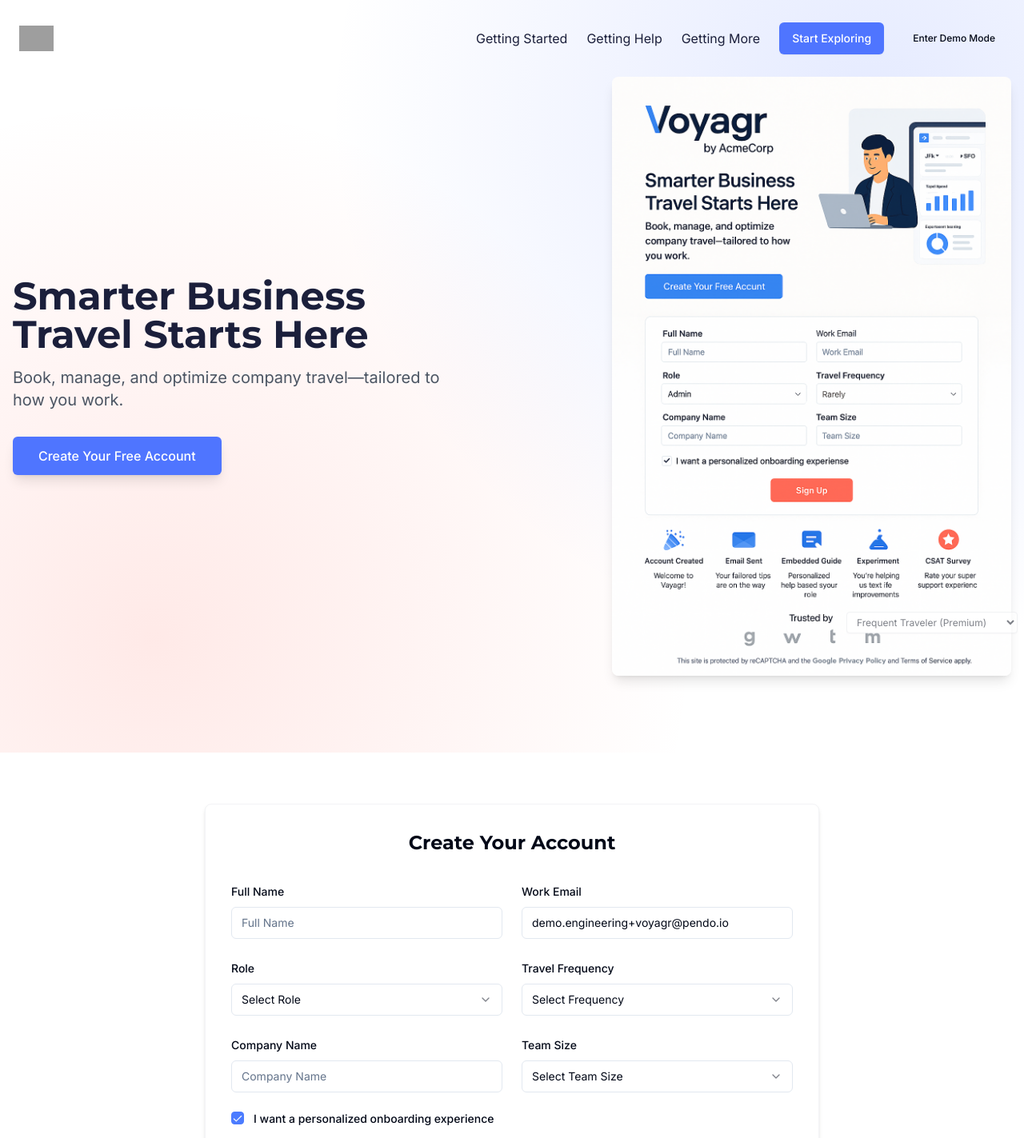
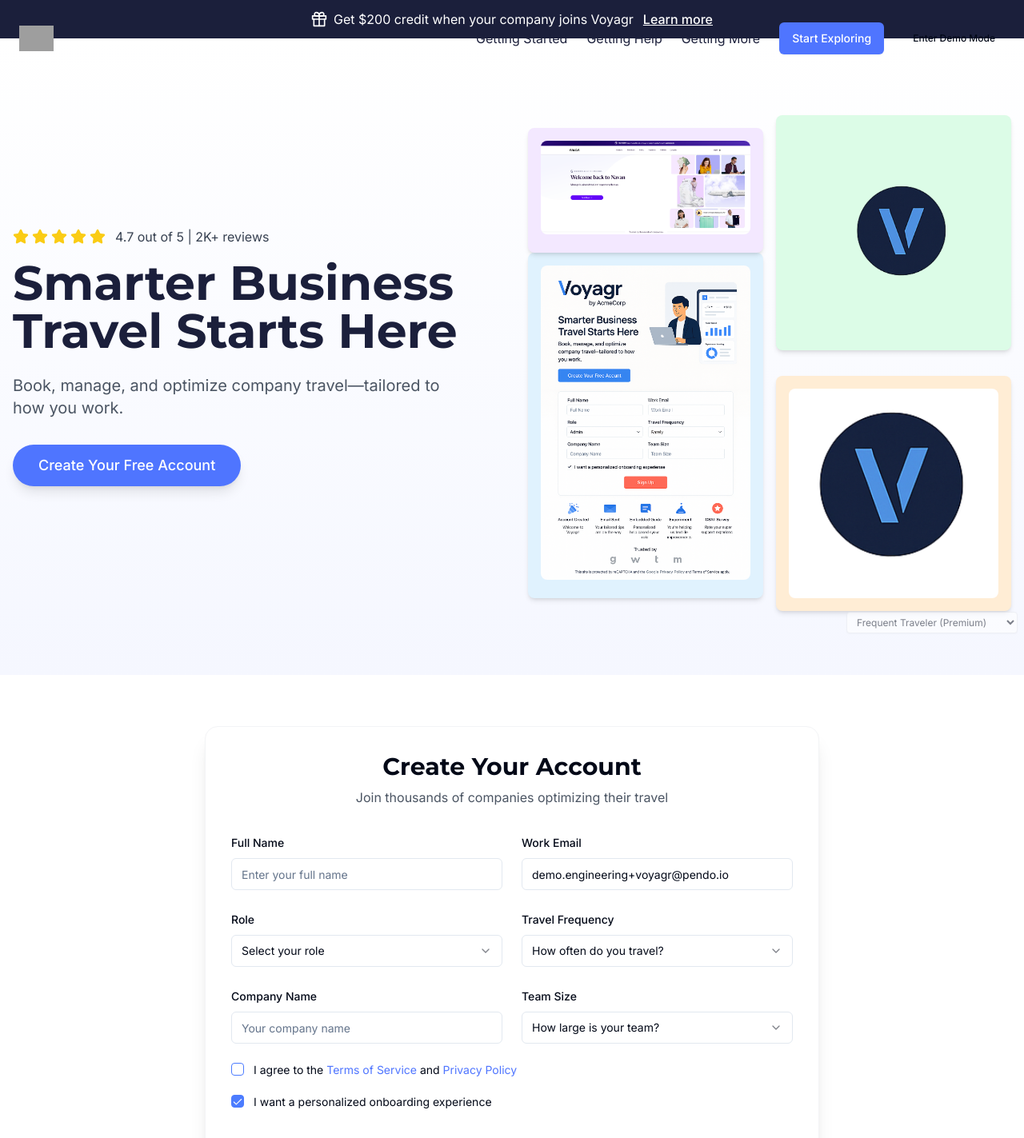
Before and after one commit to Nokamorad/acmetravel-ai-demo-hub, a React (Vite) app: page /signup in a window 1280 px wide. Shown: the top 1423 px of the page at 80% size. Built offline with nearby package versions, Linux system fonts and the light colour scheme; grey boxes are pictures that could not be loaded; a web font is replaced by a local one.

Commit message:
Refactor: Use Navan page as example
Update the code based on the Navan page example.

```diff
--- a/src/components/auth/SignUpForm.tsx
+++ b/src/components/auth/SignUpForm.tsx
@@ -22,6 +22,7 @@ import {
 } from "@/components/ui/select";
 import { Checkbox } from "@/components/ui/checkbox";
 import { useToast } from "@/hooks/use-toast";
+import { ArrowRight } from "lucide-react";
 
 const DEFAULT_EMAIL = "demo.engineering+voyagr@pendo.io";
 
@@ -33,6 +34,9 @@ const formSchema = z.object({
   company: z.string().min(2, { message: "Company must be at least 2 characters." }),
   teamSize: z.string().min(1, { message: "Please enter team size." }),
   personalized: z.boolean().optional(),
+  terms: z.boolean().refine(val => val === true, {
+    message: "You must accept the terms and conditions."
+  }),
 });
 
 type FormData = z.infer<typeof formSchema>;
@@ -54,6 +58,7 @@ const SignUpForm: React.FC<SignUpFormProps> = ({ onSignUpSuccess }) => {
       company: "",
       teamSize: "",
       personalized: true,
+      terms: false,
     },
   });
 
@@ -124,7 +129,7 @@ const SignUpForm: React.FC<SignUpFormProps> = ({ onSignUpSuccess }) => {
               <FormItem>
                 <FormLabel>Full Name</FormLabel>
                 <FormControl>
-                  <Input placeholder="Full Name" {...field} />
+                  <Input placeholder="Enter your full name" {...field} />
                 </FormControl>
                 <FormMessage />
               </FormItem>
@@ -138,7 +143,7 @@ const SignUpForm: React.FC<SignUpFormProps> = ({ onSignUpSuccess }) => {
               <FormItem>
                 <FormLabel>Work Email</FormLabel>
                 <FormControl>
-                  <Input type="email" placeholder="Work Email" {...field} />
+                  <Input type="email" placeholder="your.name@company.com" {...field} />
                 </FormControl>
                 <FormMessage />
               </FormItem>
@@ -153,8 +158,8 @@ const SignUpForm: React.FC<SignUpFormProps> = ({ onSignUpSuccess }) => {
                 <FormLabel>Role</FormLabel>
                 <Select onValueChange={field.onChange} defaultValue={field.value}>
                   <FormControl>
-                    <SelectTrigger>
-                      <SelectValue placeholder="Select Role" />
+                    <SelectTrigger className="h-10">
+                      <SelectValue placeholder="Select your role" />
                     </SelectTrigger>
                   </FormControl>
                   <SelectContent>
@@ -178,8 +183,8 @@ const SignUpForm: React.FC<SignUpFormProps> = ({ onSignUpSuccess }) => {
                 <FormLabel>Travel Frequency</FormLabel>
                 <Select onValueChange={field.onChange} defaultValue={field.value}>
                   <FormControl>
-                    <SelectTrigger>
-                      <SelectValue placeholder="Select Frequency" />
+                    <SelectTrigger className="h-10">
+                      <SelectValue placeholder="How often do you travel?" />
                     </SelectTrigger>
                   </FormControl>
                   <SelectContent>
@@ -202,7 +207,7 @@ const SignUpForm: React.FC<SignUpFormProps> = ({ onSignUpSuccess }) => {
               <FormItem>
                 <FormLabel>Company Name</FormLabel>
                 <FormControl>
-                  <Input placeholder="Company Name" {...field} />
+                  <Input placeholder="Your company name" {...field} />
                 </FormControl>
                 <FormMessage />
               </FormItem>
@@ -217,8 +222,8 @@ const SignUpForm: React.FC<SignUpFormProps> = ({ onSignUpSuccess }) => {
                 <FormLabel>Team Size</FormLabel>
                 <Select onValueChange={field.onChange} defaultValue={field.value}>
                   <FormControl>
-                    <SelectTrigger>
-                      <SelectValue placeholder="Select Team Size" />
+                    <SelectTrigger className="h-10">
+                      <SelectValue placeholder="How large is your team?" />
                     </SelectTrigger>
                   </FormControl>
                   <SelectContent>
@@ -237,6 +242,27 @@ const SignUpForm: React.FC<SignUpFormProps> = ({ onSignUpSuccess }) => {
 
         <FormField
           control={form.control}
+          name="terms"
+          render={({ field }) => (
+            <FormItem className="flex flex-row items-start space-x-3 space-y-0">
+              <FormControl>
+                <Checkbox
+                  checked={field.value}
+                  onCheckedChange={field.onChange}
+                />
+              </FormControl>
+              <div className="space-y-1 leading-none">
+                <FormLabel className="font-normal">
+                  I agree to the <a href="#" className="text-sky-blue hover:underline">Terms of Service</a> and <a href="#" className="text-sky-blue hover:underline">Privacy Policy</a>
+                </FormLabel>
+                <FormMessage />
+              </div>
+            </FormItem>
+          )}
+        />
+
+        <FormField
+          control={form.control}
           name="personalized"
           render={({ field }) => (
             <FormItem className="flex flex-row items-start space-x-3 space-y-0">
@@ -247,7 +273,7 @@ const SignUpForm: React.FC<SignUpFormProps> = ({ onSignUpSuccess }) => {
                 />
               </FormControl>
               <div className="space-y-1 leading-none">
-                <FormLabel>I want a personalized onboarding experience</FormLabel>
+                <FormLabel className="font-normal">I want a personalized onboarding experience</FormLabel>
               </div>
             </FormItem>
           )}
@@ -256,10 +282,11 @@ const SignUpForm: React.FC<SignUpFormProps> = ({ onSignUpSuccess }) => {
         <div className="flex justify-center pt-4">
           <Button
             type="submit"
-            className="w-full md:w-1/2 bg-sky-blue hover:bg-sky-blue/90 text-white py-6 rounded-md shadow-md hover:shadow-lg transition-all"
+            className="w-full md:w-auto px-8 bg-sky-blue hover:bg-sky-blue/90 text-white py-6 rounded-full shadow-md hover:shadow-lg transition-all flex items-center justify-center gap-2 text-lg font-medium"
             disabled={form.formState.isSubmitting}
           >
             {form.formState.isSubmitting ? "Creating Account..." : "Create Your Free Account"}
+            {!form.formState.isSubmitting && <ArrowRight className="h-5 w-5" />}
           </Button>
         </div>
       </form>
--- a/src/pages/SignUp.tsx
+++ b/src/pages/SignUp.tsx
@@ -4,6 +4,7 @@ import { useNavigate } from "react-router-dom";
 import Navbar from "@/components/layout/Navbar";
 import Footer from "@/components/layout/Footer";
 import SignUpForm from "@/components/auth/SignUpForm";
+import { Star } from "lucide-react";
 
 const SignUp = () => {
   const navigate = useNavigate();
@@ -15,49 +16,124 @@ const SignUp = () => {
 
   return (
     <div className="min-h-screen flex flex-col bg-white">
+      {/* Promo Banner */}
+      <div className="bg-midnight-navy text-white py-3 px-4 text-center">
+        <div className="container mx-auto flex items-center justify-center gap-2 text-sm md:text-base">
+          <span className="inline-flex items-center">
+            <svg className="w-5 h-5 mr-2" viewBox="0 0 24 24" fill="none" xmlns="http://www.w3.org/2000/svg">
+              <path d="M20 12V22H4V12" stroke="white" strokeWidth="2" strokeLinecap="round" strokeLinejoin="round"/>
+              <path d="M22 7H2V12H22V7Z" stroke="white" strokeWidth="2" strokeLinecap="round" strokeLinejoin="round"/>
+              <path d="M12 22V7" stroke="white" strokeWidth="2" strokeLinecap="round" strokeLinejoin="round"/>
+              <path d="M12 7H16.5C17.163 7 17.7989 6.73661 18.2678 6.26777C18.7366 5.79893 19 5.16304 19 4.5C19 3.83696 18.7366 3.20107 18.2678 2.73223C17.7989 2.26339 17.163 2 16.5 2C14 2 12 4 12 7Z" stroke="white" strokeWidth="2" strokeLinecap="round" strokeLinejoin="round"/>
+              <path d="M12 7H7.5C6.83696 7 6.20107 6.73661 5.73223 6.26777C5.26339 5.79893 5 5.16304 5 4.5C5 3.83696 5.26339 3.20107 5.73223 2.73223C6.20107 2.26339 6.83696 2 7.5 2C10 2 12 4 12 7Z" stroke="white" strokeWidth="2" strokeLinecap="round" strokeLinejoin="round"/>
+            </svg>
+            Get $200 credit when your company joins Voyagr
+          </span>
+          <a href="#signup-form" className="underline font-medium ml-1 hover:text-cloud-gray transition-colors">
+            Learn more
+          </a>
+        </div>
+      </div>
+
       <Navbar />
+
       <main className="flex-grow">
         {/* Hero Section */}
-        <section className="py-16 md:py-24 hero-gradient">
+        <section className="py-12 md:py-16 lg:py-24 bg-gradient-to-b from-white to-[#f5f7ff]">
           <div className="container mx-auto px-4">
-            <div className="flex flex-col md:flex-row items-center justify-between">
-              <div className="max-w-xl mb-10 md:mb-0">
-                <h1 className="font-header font-bold text-4xl md:text-5xl text-midnight-navy mb-4">
+            <div className="grid grid-cols-1 lg:grid-cols-2 gap-10 items-center">
+              <div className="max-w-xl">
+                <div className="flex items-center mb-4 gap-1">
+                  <Star className="h-5 w-5 text-yellow-400 fill-yellow-400" />
+                  <Star className="h-5 w-5 text-yellow-400 fill-yellow-400" />
+                  <Star className="h-5 w-5 text-yellow-400 fill-yellow-400" />
+                  <Star className="h-5 w-5 text-yellow-400 fill-yellow-400" />
+                  <Star className="h-5 w-5 text-yellow-400 fill-yellow-400" />
+                  <span className="text-gray-700 ml-2">4.7 out of 5 | 2K+ reviews</span>
+                </div>
+
+                <h1 className="font-header font-bold text-4xl md:text-5xl lg:text-6xl text-midnight-navy mb-6">
                   Smarter Business Travel Starts Here
                 </h1>
+
                 <p className="text-lg md:text-xl text-gray-600 mb-8">
                   Book, manage, and optimize company travel—tailored to how you work.
                 </p>
+
                 <button
                   onClick={() => document.getElementById('signup-form')?.scrollIntoView({ behavior: 'smooth' })}
-                  className="bg-sky-blue text-white py-3 px-8 rounded-md shadow-lg hover:shadow-xl transition-all font-medium"
+                  className="bg-sky-blue text-white py-3 px-8 rounded-full shadow-lg hover:shadow-xl transition-all font-medium text-lg"
                 >
                   Create Your Free Account
                 </button>
               </div>
-              <div className="w-full md:w-2/5">
-                <img
-                  src="/public/lovable-uploads/f2812308-776f-41b1-8b83-d0ead1af1f3a.png"
-                  alt="Business traveler using Voyagr"
-                  className="w-full h-auto rounded-lg shadow-lg"
-                />
+
+              <div className="hidden lg:grid grid-cols-2 gap-4">
+                <div className="grid gap-4">
+                  <div className="rounded-lg overflow-hidden shadow-md bg-purple-100 p-4 transform translate-y-4">
+                    <img
+                      src="/public/lovable-uploads/15eaa874-0e0c-4dfa-875f-648b3561e5db.png"
+                      alt="Business traveler"
+                      className="w-full h-auto rounded-lg"
+                    />
+                  </div>
+                  <div className="rounded-lg overflow-hidden shadow-md bg-sky-100 p-4">
+                    <img
+                      src="/public/lovable-uploads/f2812308-776f-41b1-8b83-d0ead1af1f3a.png"
+                      alt="Travel management"
+                      className="w-full h-auto rounded-lg"
+                    />
+                  </div>
+                </div>
+                <div className="grid gap-4">
+                  <div className="rounded-lg overflow-hidden shadow-md bg-green-100 p-4">
+                    <img
+                      src="/public/lovable-uploads/fda73ea9-637d-41ff-af9e-014a4cf51064.png"
+                      alt="Dashboard"
+                      className="w-full h-auto rounded-lg"
+                    />
+                  </div>
+                  <div className="rounded-lg overflow-hidden shadow-md bg-orange-100 p-4 transform translate-y-4">
+                    <img
+                      src="/public/lovable-uploads/9b2112ab-cd15-4128-b9ee-bed226acc140.png"
+                      alt="Mobile app"
+                      className="w-full h-auto rounded-lg"
+                    />
+                  </div>
+                </div>
               </div>
             </div>
           </div>
         </section>
 
         {/* Form Section */}
-        <section className="py-16 bg-white" id="signup-form">
+        <section className="py-12 md:py-16 bg-white" id="signup-form">
           <div className="container mx-auto px-4">
             <div className="max-w-3xl mx-auto">
-              <div className="bg-white shadow-md rounded-lg p-8 border border-gray-100">
-                <h2 className="text-2xl font-header font-bold text-center mb-8">Create Your Account</h2>
+              <div className="bg-white shadow-xl rounded-2xl p-8 border border-gray-100">
+                <h2 className="text-3xl font-header font-bold text-center mb-2">Create Your Account</h2>
+                <p className="text-gray-600 text-center mb-8">Join thousands of companies optimizing their travel</p>
                 <SignUpForm onSignUpSuccess={handleSignUpSuccess} />
               </div>
             </div>
           </div>
         </section>
+
+        {/* Trust Section */}
+        <section className="py-12 border-t border-gray-200">
+          <div className="container mx-auto px-4">
+            <h3 className="text-center text-gray-600 font-medium mb-8">Trusted by thousands of companies</h3>
+            <div className="flex flex-wrap justify-center items-center gap-8 md:gap-16 opacity-80">
+              <div className="w-24 h-12 bg-gray-200 rounded flex items-center justify-center">Logo 1</div>
+              <div className="w-24 h-12 bg-gray-200 rounded flex items-center justify-center">Logo 2</div>
+              <div className="w-24 h-12 bg-gray-200 rounded flex items-center justify-center">Logo 3</div>
+              <div className="w-24 h-12 bg-gray-200 rounded flex items-center justify-center">Logo 4</div>
+              <div className="w-24 h-12 bg-gray-200 rounded flex items-center justify-center">Logo 5</div>
+            </div>
+          </div>
+        </section>
       </main>
+
       <Footer />
     </div>
   );
```
Also changed, not shown: public/lovable-uploads/15eaa874-0e0c-4dfa-875f-648b3561e5db.png (added).
